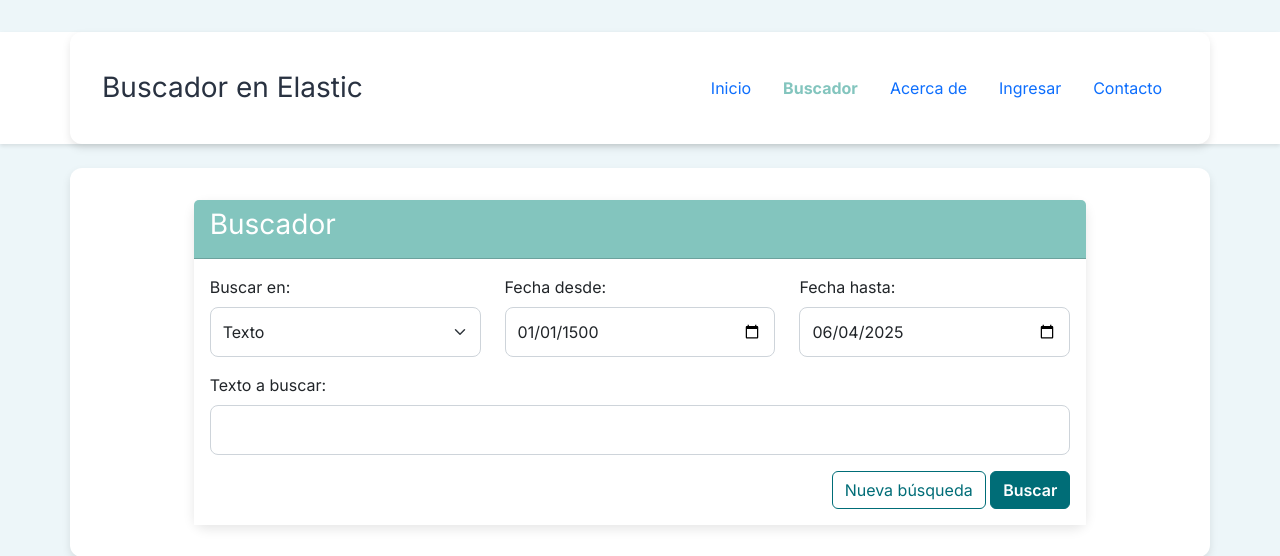
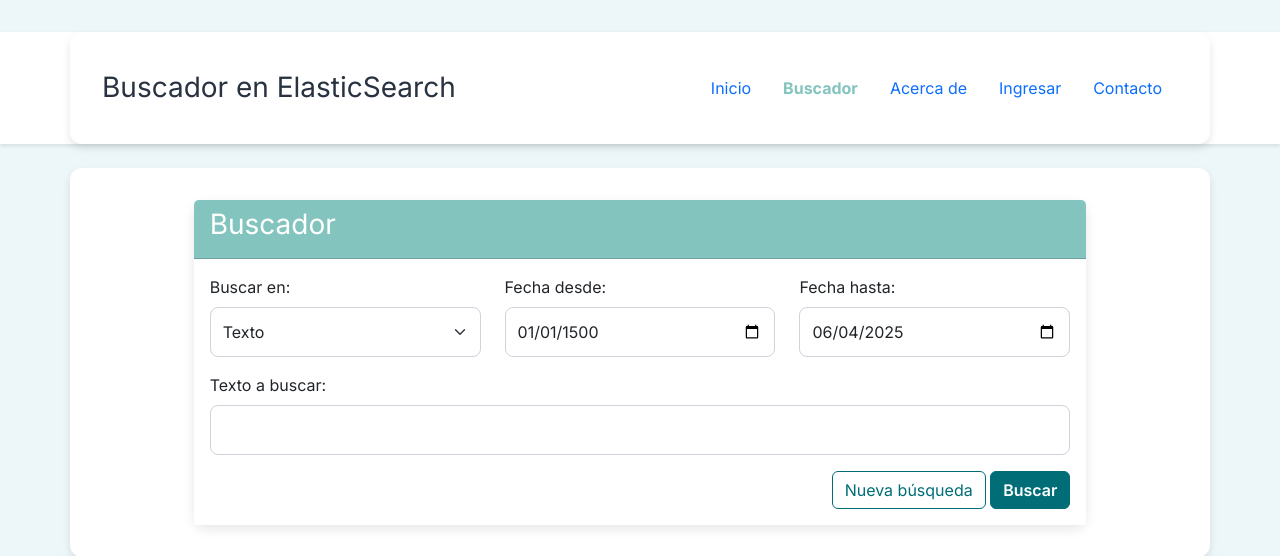
Before and after one commit to frodriguezg11/BigDataApp1, a Flask app: template templates/buscador.html in a window 1280 px wide. Shown: the top 556 px of the page. Run offline with Flask 3, Linux system fonts and the light colour scheme; the template is opened without the code that fills it, so the values that code supplies are empty; some libraries are stand-ins or nearby versions.

Commit message:
Update buscador.html

```diff
--- a/templates/buscador.html
+++ b/templates/buscador.html
@@ -12,7 +12,7 @@
     <header class="header">
         <div class="container">
             <div class="d-flex justify-content-between align-items-center">
-                <h2 class="h3 mb-0">Buscador en Elastic</h2>
+                <h2 class="h3 mb-0">Buscador en ElasticSearch</h2>
                 <nav>
                     <ul class="nav">
                         <li class="nav-item"><a class="nav-link" href="/">Inicio</a></li>
```
